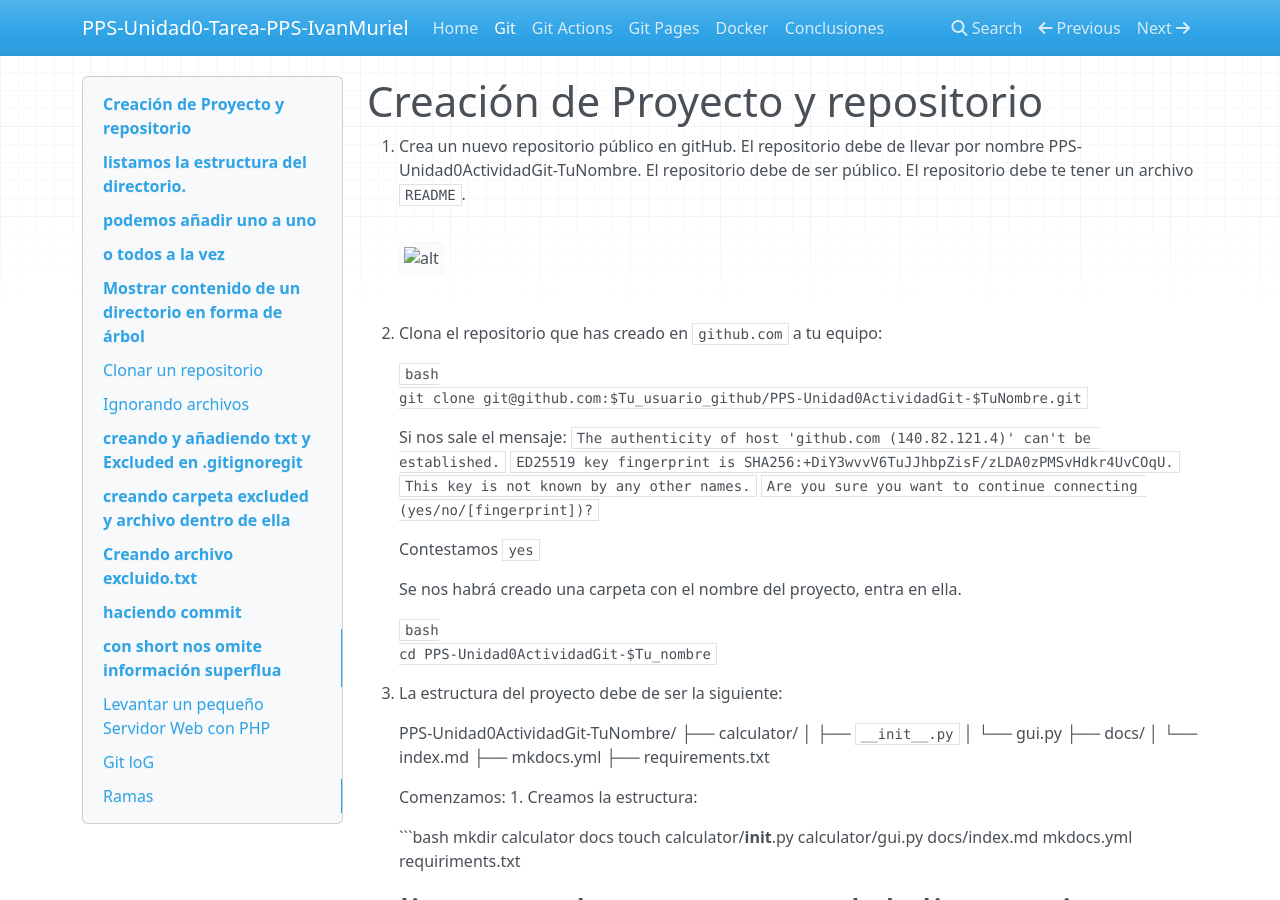
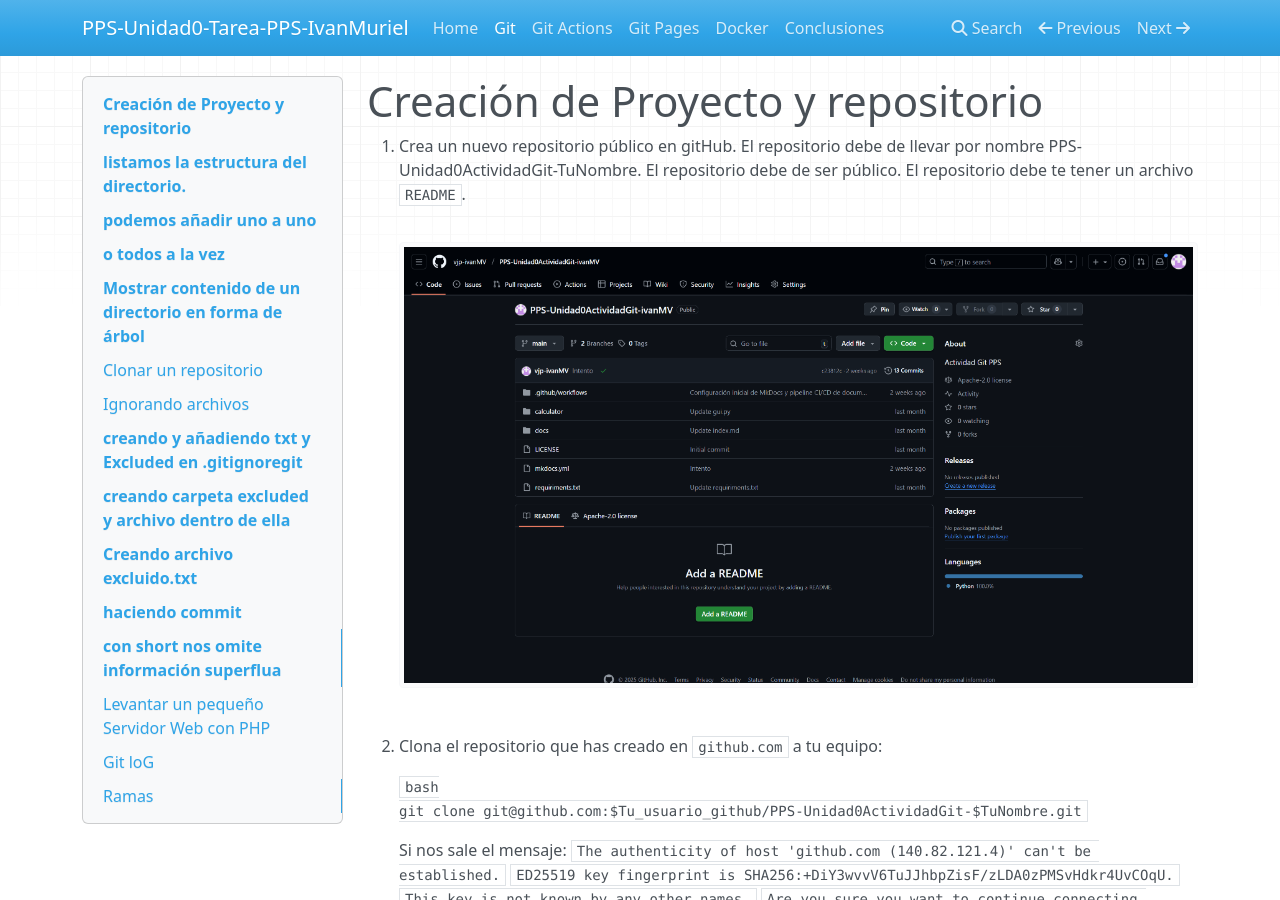
Before and after one commit to vjp-ivanMV/PPS-Unidad0-Tarea-Ivan_Muriel, an MkDocs documentation site: the page built from docs/git.md, in a window 1280 px wide and 900 px high. Built offline with MkDocs 1.6.1, drawn with Linux system fonts in a browser that asks for light colours; nearby versions of some CDN libraries.

```diff
--- a/docs/git.md
+++ b/docs/git.md
@@ -5,7 +5,7 @@
     El repositorio debe de ser público.
     El repositorio debe te tener un archivo `README`.
 
-    ![alt]()
+    ![alt](img/git.png)
 
 1. Clona el repositorio que has creado en `github.com` a tu equipo:
 
```
Also changed, not shown: docs/gitPages.md (+4 -2 lines), docs/img/git.png (added).
